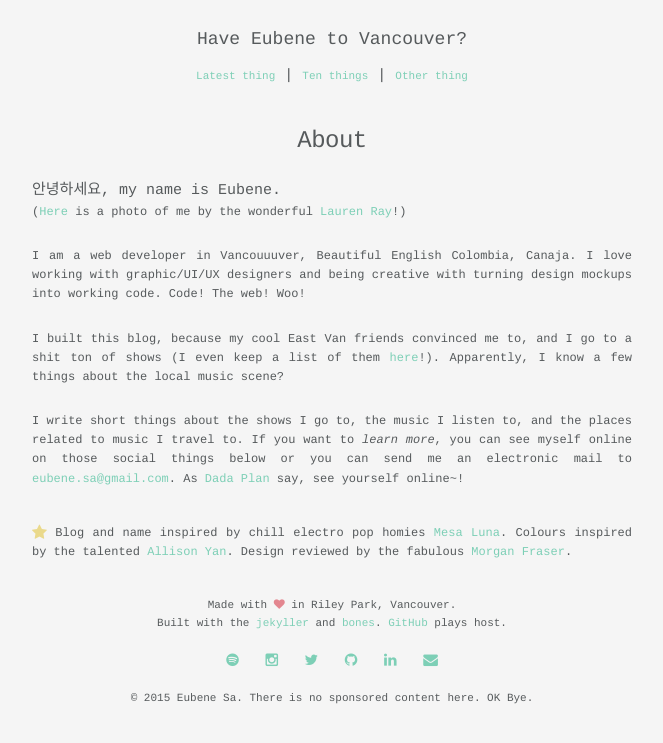
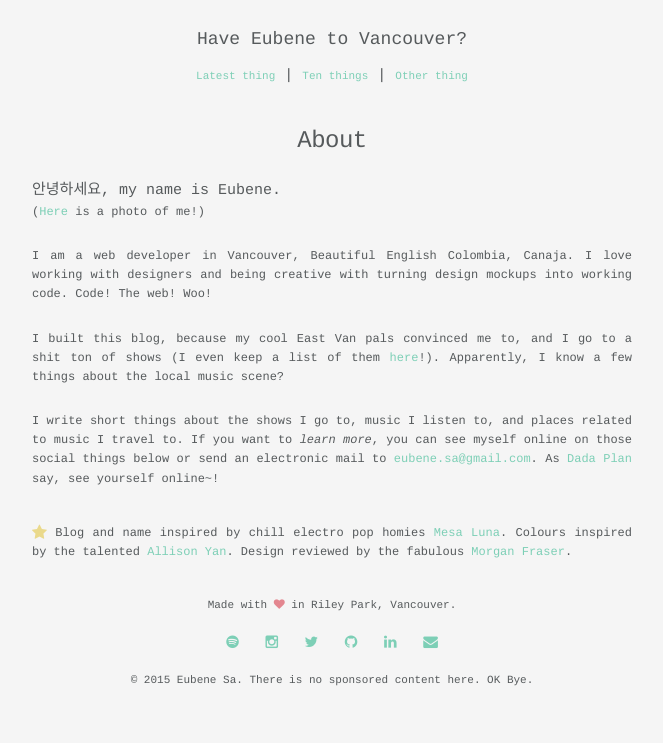
Before and after one commit to eubenesa/eubenesa-v1-jekyll, a Jekyll site: the page built from about.html, in a window 1280 px wide. Shown: the top 743 px of the page, without its empty margins (308-971 px from the left). Built offline with Jekyll 4.4.1, drawn with Linux system fonts in a browser that asks for light colours.

Commit message:
Copy edit for about page, update footer, minor style update for header

```diff
--- a/_includes/footer.html
+++ b/_includes/footer.html
@@ -2,10 +2,7 @@
   <div class="container">
     <div class="row footer-made-with">
       <div class="twelve columns">
-        <p>Made with <i class="fa fa-heart heart"></i> in Riley Park, Vancouver.
-          <br>
-          Built with the <a href="http://jekyllrb.com">jekyller</a> and <a href="http://getskeleton.com">bones</a>. <a href="https://pages.github.com">GitHub</a> plays host.
-        </p>
+        <p>Made with <i class="fa fa-heart heart"></i> in Riley Park, Vancouver.</p>
       </div>
     </div>
 
--- a/about.html
+++ b/about.html
@@ -29,8 +29,8 @@
 </style>
 
 <h6 class="about-tagline">안녕하세요, my name is Eubene.</h6>
-<p>(<a href="/photo">Here</a> is a photo of me by the wonderful <a href="http://laurenjray.com">Lauren Ray</a>!)</p>
-<p>I am a web developer in Vancouuuver, Beautiful English Colombia, Canaja. I love working with graphic/UI/UX designers and being creative with turning design mockups into working code. Code! The web! Woo!</p>
-<p>I built this blog, because my cool East Van friends convinced me to, and I go to a shit ton of shows (I even keep a list of them <a href="https://docs.google.com/document/d/1sm51NQc2f9ElJIwrESF91ND8c9cI2sAiatMpddoRTAU/edit?usp=sharing">here</a>!). Apparently, I know a few things about the local music scene?</p>
-<p class="about-hoping">I write short things about the shows I go to, the music I listen to, and the places related to music I travel to. If you want to <i>learn more</i>, you can see myself online on those social things below or you can send me an electronic mail to <a href="mailto:eubene.sa@gmail.com?Subject=Hello%20Eubene!">eubene.sa@gmail.com</a>. As <a href="http://dadaplan.ca">Dada Plan</a> say, see yourself online~!</p>
+<p>(<a href="/photo">Here</a> is a photo of me!)</p>
+<p>I am a web developer in Vancouver, Beautiful English Colombia, Canaja. I love working with designers and being creative with turning design mockups into working code. Code! The web! Woo!</p>
+<p>I built this blog, because my cool East Van pals convinced me to, and I go to a shit ton of shows (I even keep a list of them <a href="https://docs.google.com/document/d/1sm51NQc2f9ElJIwrESF91ND8c9cI2sAiatMpddoRTAU/edit?usp=sharing">here</a>!). Apparently, I know a few things about the local music scene?</p>
+<p class="about-hoping">I write short things about the shows I go to, music I listen to, and places related to music I travel to. If you want to <i>learn more</i>, you can see myself online on those social things below or send an electronic mail to <a href="mailto:eubene.sa@gmail.com?Subject=Hello%20Eubene!">eubene.sa@gmail.com</a>. As <a href="http://dadaplan.ca">Dada Plan</a> say, see yourself online~!</p>
 <p class="about-credits"><i class="fa fa-star fa-lg about-star"></i> Blog and name inspired by chill electro pop homies <a href="https://mesaluna.bandcamp.com">Mesa Luna</a>. Colours inspired by the talented <a href="http://www.allisonyan.com">Allison Yan</a>. Design reviewed by the fabulous <a href="http://morganfraser.com">Morgan Fraser</a>.</p>
--- a/css/styles.scss
+++ b/css/styles.scss
@@ -30,6 +30,10 @@
     a {
       color: #565A5C;
       font-size: 18px;
+
+      &:hover {
+        color: #EAD98B;
+      }
     }
   }
 }
```
Also changed, not shown: Gemfile.lock.
